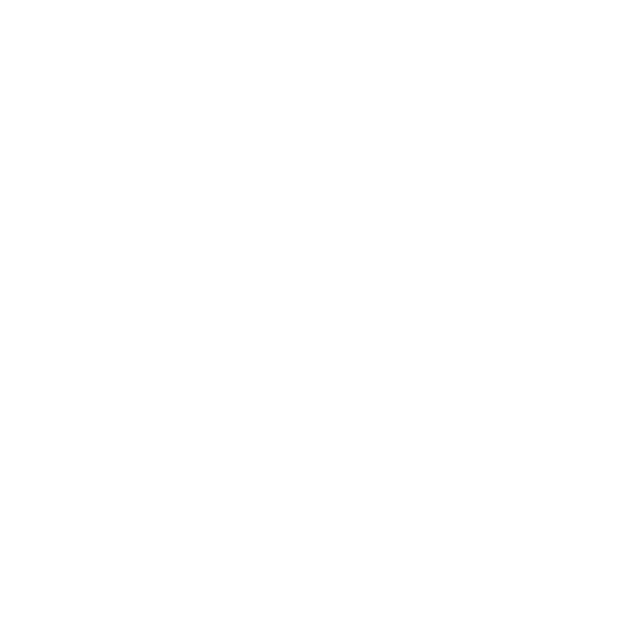
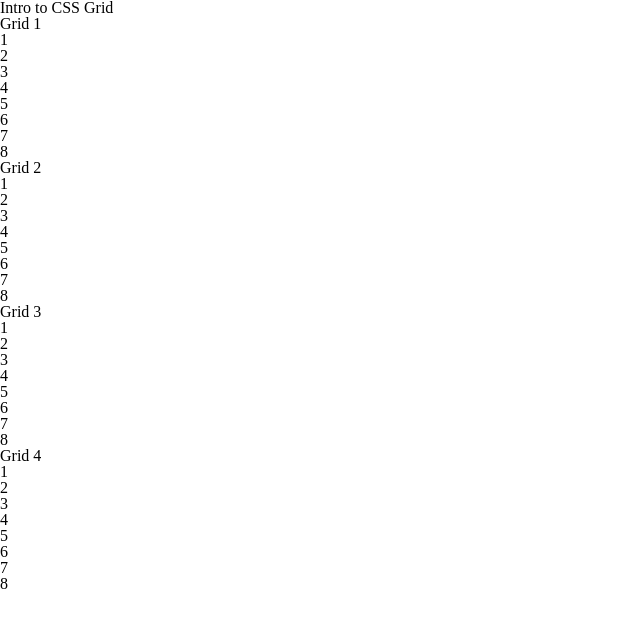
Before and after one commit to balu0020/week11_lesson, a plain HTML site: page index.html in a window 1280 px wide. Shown: the whole page, without its empty margins (0-640 px from the left). Drawn offline with Linux system fonts and the light colour scheme.

Commit message:
Added four sections with a specific class, h2 and divs with p tags in them going from 1-8, as well as the style reset sheet.

```diff
--- a/css/styles.css
+++ b/css/styles.css
@@ -0,0 +1,48 @@
+/* http://meyerweb.com/eric/tools/css/reset/
+   v2.0 | 20110126
+   License: none (public domain)
+*/
+
+html, body, div, span, applet, object, iframe,
+h1, h2, h3, h4, h5, h6, p, blockquote, pre,
+a, abbr, acronym, address, big, cite, code,
+del, dfn, em, img, ins, kbd, q, s, samp,
+small, strike, strong, sub, sup, tt, var,
+b, u, i, center,
+dl, dt, dd, ol, ul, li,
+fieldset, form, label, legend,
+table, caption, tbody, tfoot, thead, tr, th, td,
+article, aside, canvas, details, embed,
+figure, figcaption, footer, header, hgroup,
+menu, nav, output, ruby, section, summary,
+time, mark, audio, video {
+	margin: 0;
+	padding: 0;
+	border: 0;
+	font-size: 100%;
+	font: inherit;
+	vertical-align: baseline;
+}
+/* HTML5 display-role reset for older browsers */
+article, aside, details, figcaption, figure,
+footer, header, hgroup, menu, nav, section {
+	display: block;
+}
+body {
+	line-height: 1;
+}
+ol, ul {
+	list-style: none;
+}
+blockquote, q {
+	quotes: none;
+}
+blockquote:before, blockquote:after,
+q:before, q:after {
+	content: '';
+	content: none;
+}
+table {
+	border-collapse: collapse;
+	border-spacing: 0;
+}
--- a/index.html
+++ b/index.html
@@ -4,8 +4,65 @@
     <meta charset="UTF-8">
     <meta name="viewport" content="width=device-width, initial-scale=1.0">
     <title>Week 11 Demo - Grids</title>
+    <link rel="stylesheet" href="css/styles.css">
 </head>
 <body>
-
+    <!-- Basic div, header, nav, main and footer -->
+    <div class="wrapper">
+        <header>
+            <h1>Intro to CSS Grid</h1>
+        </header>
+        <nav>
+        </nav>
+        <main>
+            <!-- four sections with a specific class, h2 and divs with p tags in them going from 1-8 -->
+            <section class="one">
+                <h2>Grid 1</h2>
+                    <div><p>1</p></div>
+                    <div><p>2</p></div>
+                    <div><p>3</p></div>
+                    <div><p>4</p></div>
+                    <div><p>5</p></div>
+                    <div><p>6</p></div>
+                    <div><p>7</p></div>
+                    <div><p>8</p></div>
+            </section>
+            <section class="two">
+                <h2>Grid 2</h2>
+                    <div><p>1</p></div>
+                    <div><p>2</p></div>
+                    <div><p>3</p></div>
+                    <div><p>4</p></div>
+                    <div><p>5</p></div>
+                    <div><p>6</p></div>
+                    <div><p>7</p></div>
+                    <div><p>8</p></div>
+            </section>
+            <section class="three">
+                <h2>Grid 3</h2>
+                    <div><p>1</p></div>
+                    <div><p>2</p></div>
+                    <div><p>3</p></div>
+                    <div><p>4</p></div>
+                    <div><p>5</p></div>
+                    <div><p>6</p></div>
+                    <div><p>7</p></div>
+                    <div><p>8</p></div>
+            </section>
+            <section class="four">
+                <h2>Grid 4</h2>
+                    <div><p>1</p></div>
+                    <div><p>2</p></div>
+                    <div><p>3</p></div>
+                    <div><p>4</p></div>
+                    <div><p>5</p></div>
+                    <div><p>6</p></div>
+                    <div><p>7</p></div>
+                    <div><p>8</p></div>
+            </section>
+        </main>
+        <footer>
+        </footer>
+    </div>
 </body>
 </html>
```
